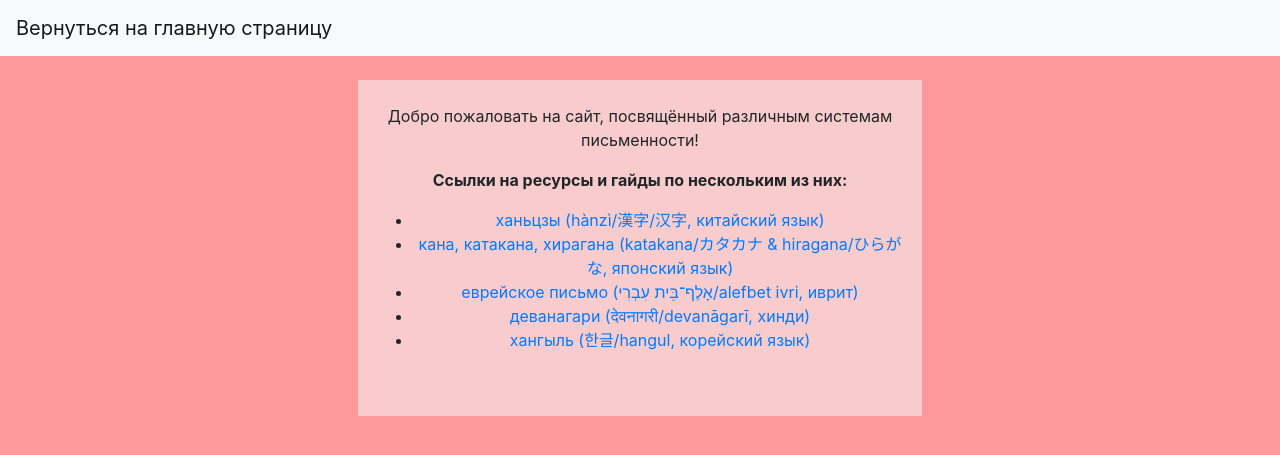
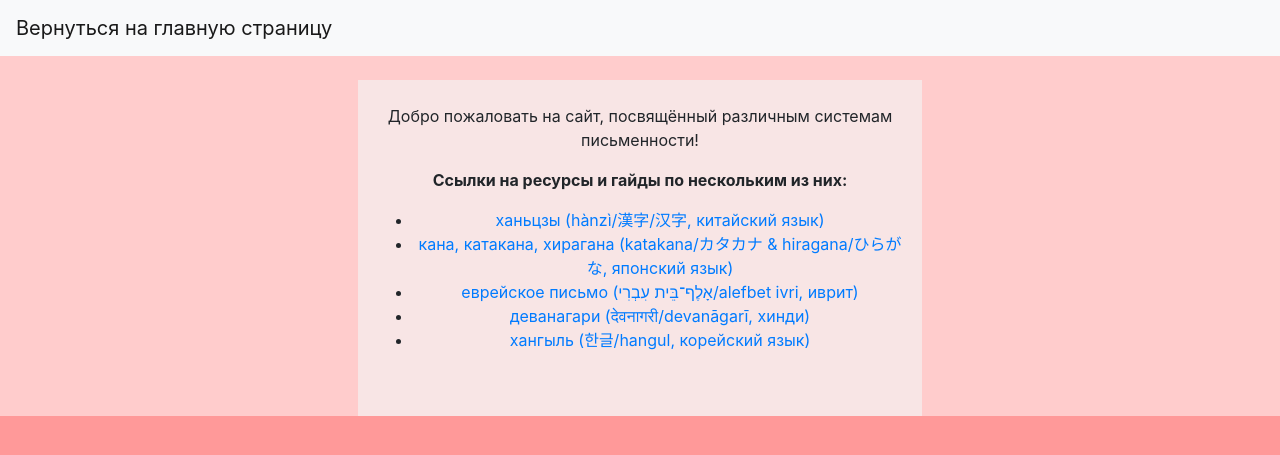
Before and after one commit to shi-anli/write, a Jekyll site: the page built from index.md, in a window 1280 px wide. Shown: the top 455 px of the page. Built offline with Jekyll 4.4.1, drawn with Linux system fonts in a browser that asks for light colours.

Commit message:
Update default.html

```diff
--- a/_layouts/default.html
+++ b/_layouts/default.html
@@ -6,7 +6,7 @@
     <title>{{ page.title }}</title>
   </head>
   {% include navigation.html %}
-  <body style="background: rgb(255, 153, 153)">
+  <body style="background: rgb(255, 204, 204)">
     <center><br>
       <div class="container" style="background: rgba(242, 255, 255, 0.5); width: 44%">
         <br>
```
